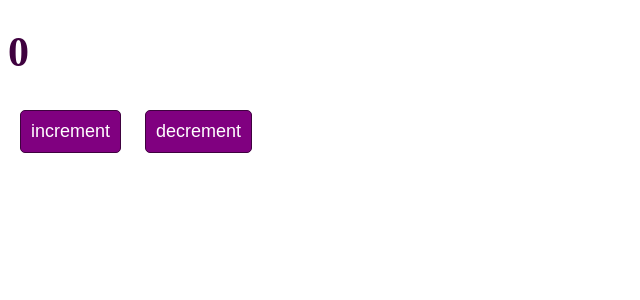
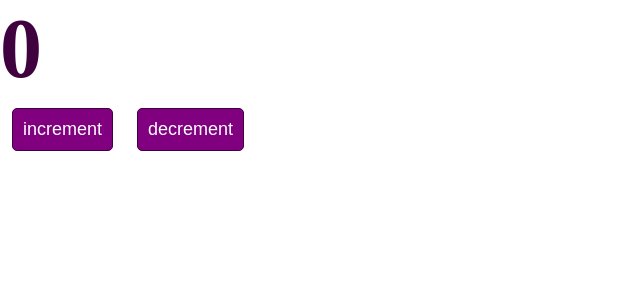
Before and after one commit to Efim-Kapliy/production-project_library, a React app: page / in a window 1280 px wide. Shown: the top 300 px of the page, without its empty margins (0-640 px from the left). Built offline with nearby package versions, Linux system fonts and the light colour scheme.

Commit message:
feat: add module and CSS folder structure to Webpack

```diff
--- a/package.json
+++ b/package.json
@@ -20,6 +20,7 @@
     "@types/webpack-dev-server": "^4.7.2",
     "css-loader": "^6.6.0",
     "html-webpack-plugin": "^5.5.0",
+    "mini-css-extract-plugin": "^2.5.3",
     "sass": "^1.49.9",
     "sass-loader": "^12.6.0",
     "style-loader": "^3.3.1",
--- /dev/null
+++ b/src/App.tsx
@@ -0,0 +1,13 @@
+import Counter from './components/Counter';
+
+import './index.scss';
+
+const App = () => {
+  return (
+    <div className='app'>
+      <Counter />
+    </div>
+  );
+};
+
+export default App;
--- a/src/components/Counter.scss
+++ b/src/components/Counter.module.scss
@@ -1,7 +1,6 @@
 $text-color: rgb(63, 2, 63);
 
 .text {
-  font-size: 42px;
   color: $text-color;
 }
 
--- a/src/components/Counter.tsx
+++ b/src/components/Counter.tsx
@@ -1,6 +1,6 @@
 import { useState } from 'react';
 
-import './Counter.scss';
+import classes from './Counter.module.scss';
 
 const Counter = () => {
   const [count, setCount] = useState(0);
@@ -15,11 +15,11 @@
 
   return (
     <div>
-      <h1 className='text'>{count}</h1>
-      <button className='button' onClick={increment}>
+      <h1 className={classes.text}>{count}</h1>
+      <button className={classes.button} onClick={increment}>
         increment
       </button>
-      <button className='button' onClick={decrement}>
+      <button className={classes.button} onClick={decrement}>
         decrement
       </button>
     </div>
--- /dev/null
+++ b/src/index.scss
@@ -0,0 +1,9 @@
+* {
+  padding: 0;
+  margin: 0;
+  box-sizing: border-box;
+}
+
+.app {
+  font-size: 42px;
+}
--- a/src/index.tsx
+++ b/src/index.tsx
@@ -1,10 +1,10 @@
 import { render } from 'react-dom';
 
-import Counter from './components/Counter';
+import App from './App';
 
 render(
   <div>
-    <Counter />
+    <App />
   </div>,
   document.getElementById('root')
 );
```
Also changed, not shown: src/global.d.ts (added, +7 -0 lines), 4 other files (tests, documents, lock files or other folders).
